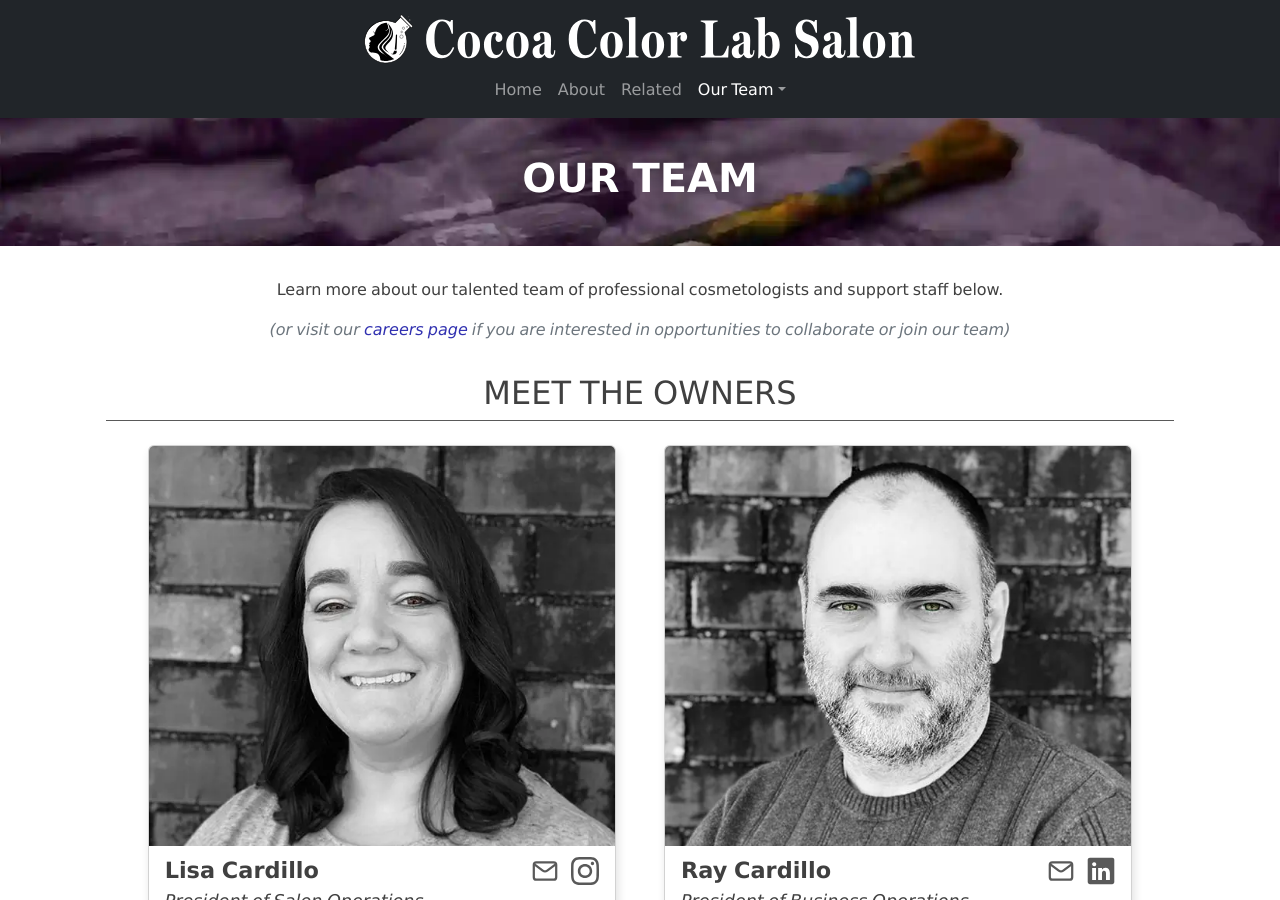
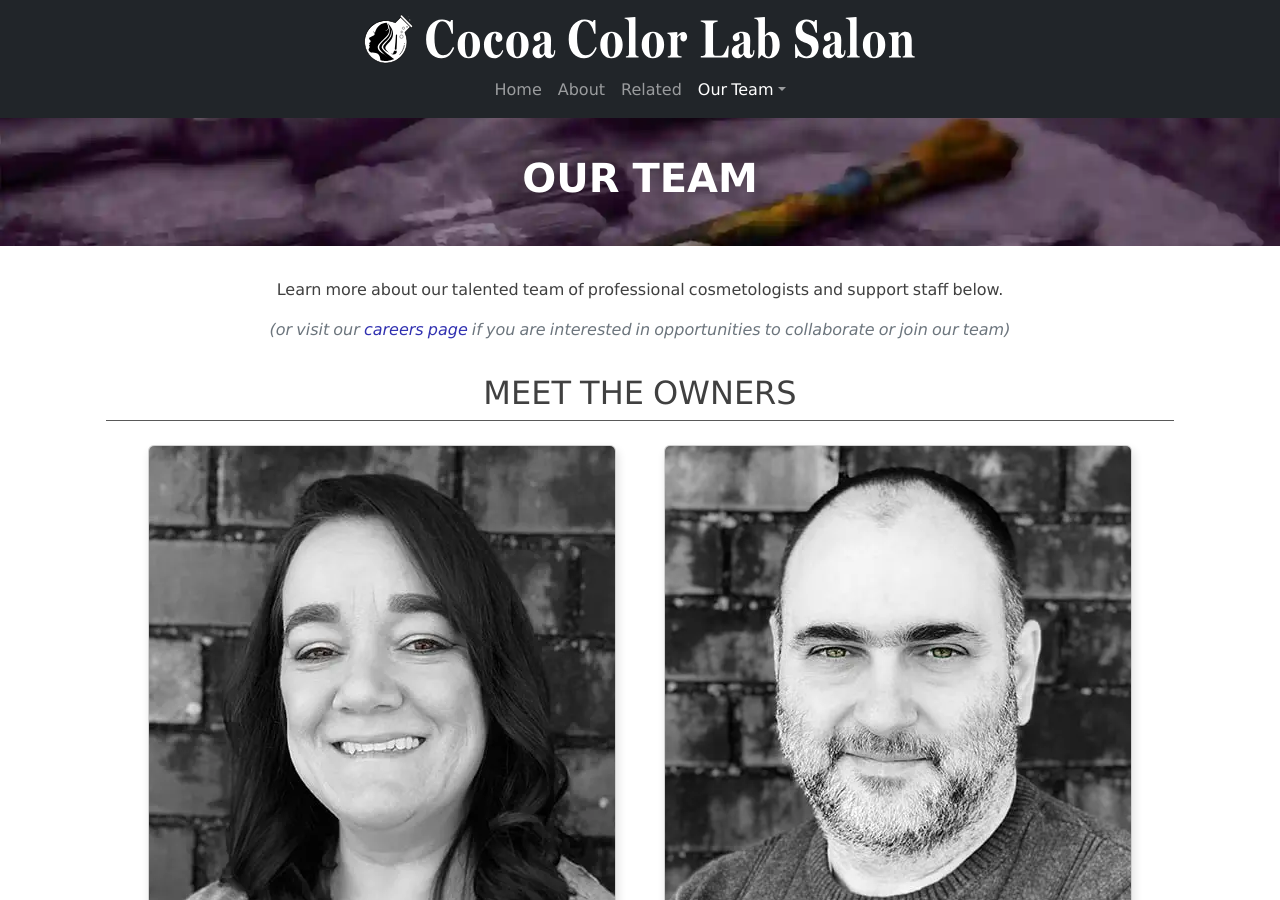
Before and after one commit to cardilloscreations/www-cocoacolorlab-salon, a Jekyll site: the page built from our-team.html, in a window 1280 px wide and 900 px high. Built offline with Jekyll 4.4.1, drawn with Linux system fonts in a browser that asks for light colours.

```diff
--- a/_includes/scripts/ext-scripts.html
+++ b/_includes/scripts/ext-scripts.html
@@ -1,5 +1,5 @@
 {%- comment %} Bootstrap v5.2 Bundle (https://getbootstrap.com/docs/5.2) {% endcomment -%}
-<script async src="https://cdnjs.cloudflare.com/ajax/libs/bootstrap/5.2.3/js/bootstrap.bundle.min.js" integrity="sha512-i9cEfJwUwViEPFKdC1enz4ZRGBj8YQo6QByFTF92YXHi7waCqyexvRD75S5NVTsSiTv7rKWqG9Y5eFxmRsOn0A==" crossorigin="anonymous" referrerpolicy="no-referrer"></script>
+<script defer src="https://cdnjs.cloudflare.com/ajax/libs/bootstrap/5.2.3/js/bootstrap.bundle.min.js" integrity="sha512-i9cEfJwUwViEPFKdC1enz4ZRGBj8YQo6QByFTF92YXHi7waCqyexvRD75S5NVTsSiTv7rKWqG9Y5eFxmRsOn0A==" crossorigin="anonymous" referrerpolicy="no-referrer"></script>
 
 {%- comment %} Loading here for better PageSpeed but might miss early bounces. {% endcomment -%}
 {% include scripts/google-analytics.html %}
--- a/_includes/sections/team-members.html
+++ b/_includes/sections/team-members.html
@@ -6,7 +6,7 @@
         <div class="row d-flex justify-content-center">
             {%- for team_member in include.members -%}
             <div class="card text-center col-11 col-md-5">
-                <img class="card-img-top" src="{% link {{ team_member.image }} %}" width="400" height="400" alt="{{ team_member.name }}">
+                <img class="card-img-top" src="{% link {{ team_member.image }} %}" width="600" height="600" alt="{{ team_member.name }}">
                 <div class="card-body">
                     <div class="card-title">
                         <div class="d-flex flex-row align-self-center">
```
Also changed, not shown: .github/workflows/jekyll.yml, 1 other file.
